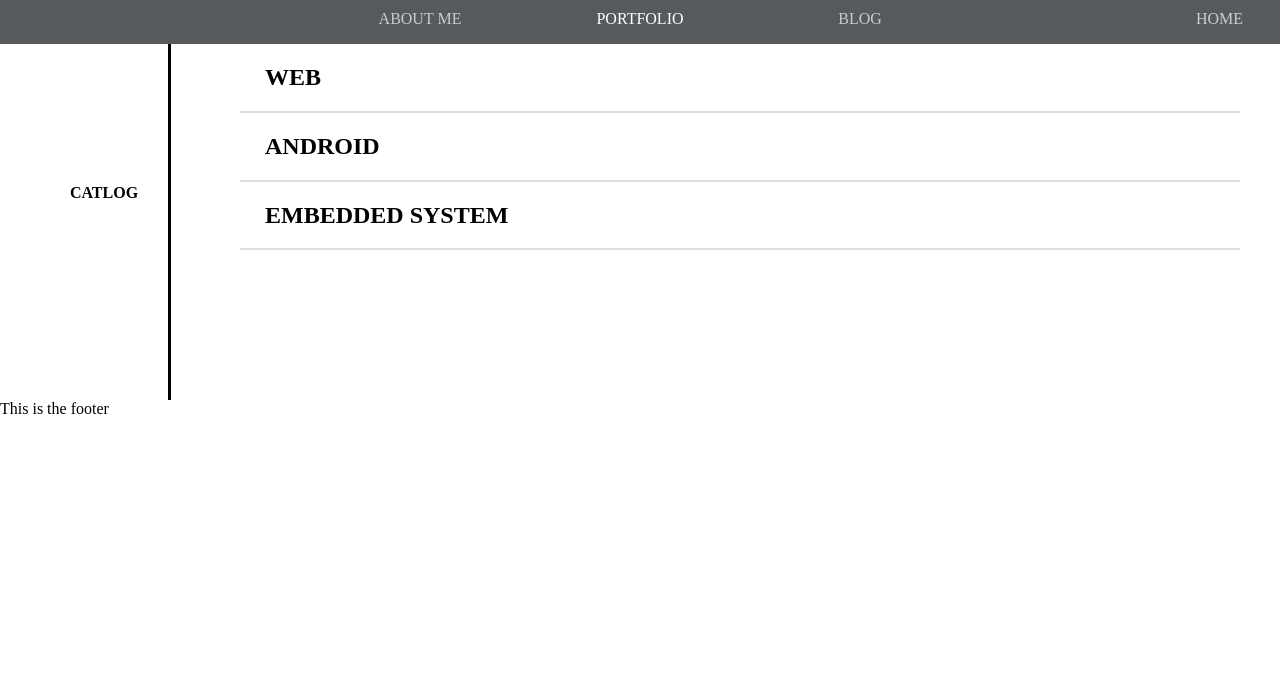
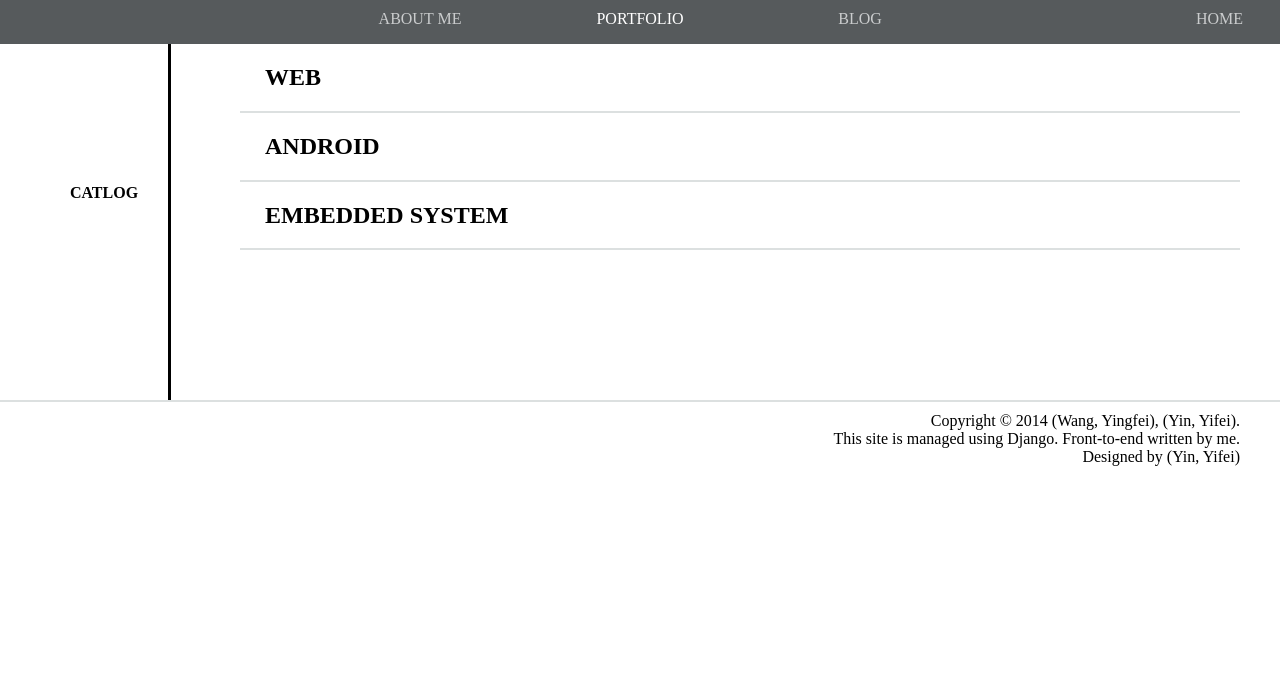
Before and after one commit to Clause321/Home-Page, a Django app: template portfolio/templates/portfolio.html in a window 1280 px wide. Shown: the top 700 px of the page. Run offline with Django 3.2, Linux system fonts and the light colour scheme; the template is opened without the code that fills it, so the values that code supplies are empty; parts of the project's set-up code (start-up, migrations or seed data) failed here and were passed over; some libraries are stand-ins or nearby versions.

Commit message:
finish base

```diff
--- a/basic/static/basic/css/base.css
+++ b/basic/static/basic/css/base.css
@@ -2,20 +2,34 @@
     width: 100%;
     float: left;
     display: block;
-    //height: 100px;
     text-align: right;
     font-size: 16px;
+    background-color: white;
 }
 
 #footer span{
     display: block;
 }
 
-.container{
+.footer_container{
     margin: auto;
     width: 1200px;
+    padding: 10px;
 }
 
-.footer_container{
-    padding: 10px;
+.block{
+    border-bottom: 2px solid #dce0e0;
+    padding-top: 30px;
+    padding-bottom: 30px;
+    display: block;
+    float: left;
+    width: 100%;
 }
+
+.block_odd{
+    background-color: #f5f5f5;
+}
+
+.block_even{
+    background-color: white;
+}
--- a/basic/templates/base.html
+++ b/basic/templates/base.html
@@ -9,7 +9,7 @@
 <body>
     {% block content %}{% endblock %}
     <div id="footer">
-        <div class="container footer_container">
+        <div class="footer_container">
             <span>Copyright &copy; 2014 (Wang, Yingfei), (Yin, Yifei).</span>
             <span>This site is managed using Django. Front-to-end written by me.</span>
             <span>Designed by (Yin, Yifei)</span>
--- a/portfolio/static/portfolio/css/portfolio.css
+++ b/portfolio/static/portfolio/css/portfolio.css
@@ -2,23 +2,6 @@ body, html{
 	position: relative;
 	height: 100%;
 	margin: 0;
-}
-
-.block{
-	border-bottom: 2px solid #dce0e0;
-	padding-top: 30px;
-	padding-bottom: 30px;
-	display: block;
-	float: left;
-	width: 100%;
-}
-
-.block_odd{
-	background-color: #f5f5f5;
-}
-
-.block_even{
-	background-color: white;
 }
 
 .header{
@@ -97,8 +80,13 @@ body, html{
     text-align: center;
 }
 
+.block{
+    padding: 0px;
+}
+
 .container{
 	padding-top: 44px;
+	padding-bottom: 0px;
 	width: 1200px;
 	margin: auto;
 	//height: 100%;
@@ -519,10 +507,7 @@ table div{
 }
 
 #footer{
-	background-color: white;
 	position: relative;
 	width: 100%;
-	height: 100px;
-	float: left;
 	z-index: 3;
 }
--- a/portfolio/templates/portfolio.html
+++ b/portfolio/templates/portfolio.html
@@ -1,16 +1,16 @@
+{% extends "base.html" %}
 {% load staticfiles %}
 {% load project_tags %}
-<!DOCTYPE HTML>
-<html>
-<head>
-	<meta http-equiv="Content-Type" content="text/html; charset=UTF-8" />
+
+{% block header %}
 	<link rel="stylesheet" type="text/css" href="{% static 'portfolio/css/portfolio.css' %}">
 	<script src="//ajax.googleapis.com/ajax/libs/jquery/1.11.1/jquery.min.js"></script>
 	<script src="//ajax.googleapis.com/ajax/libs/jqueryui/1.11.2/jquery-ui.min.js"></script>
-</head>
+{% endblock %}
 
-<body>
+{% block content %}
     {% show_navi %}
+    <div class="block block_even">
     	<div class="container">
 
     		<div id="catlog" class="unfixed">
@@ -89,8 +89,9 @@
     		</div>
 
     	</div>
+    </div>
+{% endblock %}
 
-	<div id="footer">This is the footer</div>
-
+{% block footer %}
 	<script type="text/javascript" src="{% static 'portfolio/js/portfolio.js' %}"></script>
-</body>
+{% endblock %}
```
Also changed, not shown: basic/static/basic/css/home.css (+0 -17 lines). Lines whose indentation alone changed are shown as unchanged.
